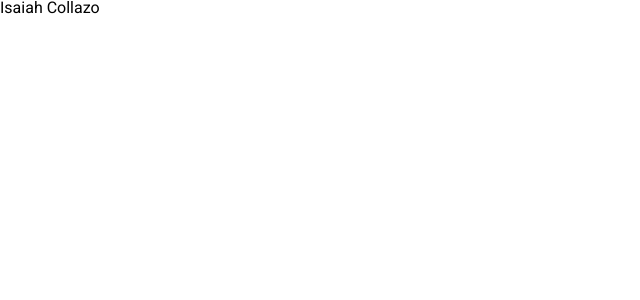
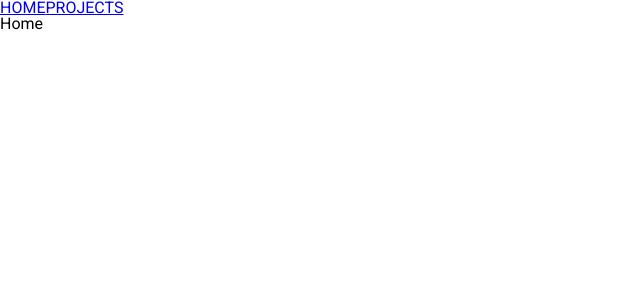
Before and after one commit to IsaiahCollazo99/portfolio-site, a React (Create React App) app in the folder isaiah-collazo/: page / in a window 1280 px wide. Shown: the top 300 px of the page, without its empty margins (0-640 px from the left). Built offline with nearby package versions, Linux system fonts and the light colour scheme.

Commit message:
create home and projects page components and their css files

```diff
--- a/isaiah-collazo/src/App.js
+++ b/isaiah-collazo/src/App.js
@@ -1,10 +1,23 @@
 import React from 'react';
 import './App.css';
+import NavBar from './components/navBar/NavBar';
+import { Switch, Route } from 'react-router-dom';
+import Home from './components/home/Home';
+import Projects from './components/projects/Projects';
 
 function App() {
   return (
     <div className="App">
-      Isaiah Collazo
+      <NavBar />
+      <Switch>
+        <Route exact path={"/"}>
+          <Home />
+        </Route>
+
+        <Route exact path={"/projects"}>
+          <Projects />
+        </Route>
+      </Switch>
     </div>
   );
 }
--- /dev/null
+++ b/isaiah-collazo/src/components/home/Home.js
@@ -0,0 +1,11 @@
+import React from 'react';
+
+const Home = () => {
+    return (
+        <div className="homePageContainer">
+            Home
+        </div>
+    )
+}
+
+export default Home;
--- a/isaiah-collazo/src/components/navBar/NavBar.js
+++ b/isaiah-collazo/src/components/navBar/NavBar.js
@@ -1,4 +1,4 @@
-import react from 'react';
+import React from 'react';
 import { NavLink } from 'react-router-dom';
 
 const NavBar = () => {
--- /dev/null
+++ b/isaiah-collazo/src/components/projects/Projects.js
@@ -0,0 +1,11 @@
+import React from 'react';
+
+const Projects = () => {
+    return (
+        <div className="projectsPageContainer">
+            projects
+        </div>
+    )
+}
+
+export default Projects;
```
Also changed, not shown: isaiah-collazo/src/css/home/home.css (added), isaiah-collazo/src/css/navBar/navBar.css (added), isaiah-collazo/src/css/projects/projects.css (added).
